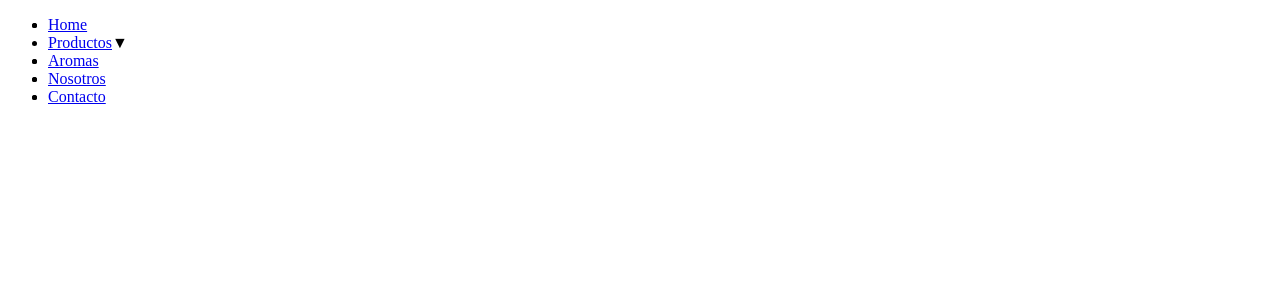
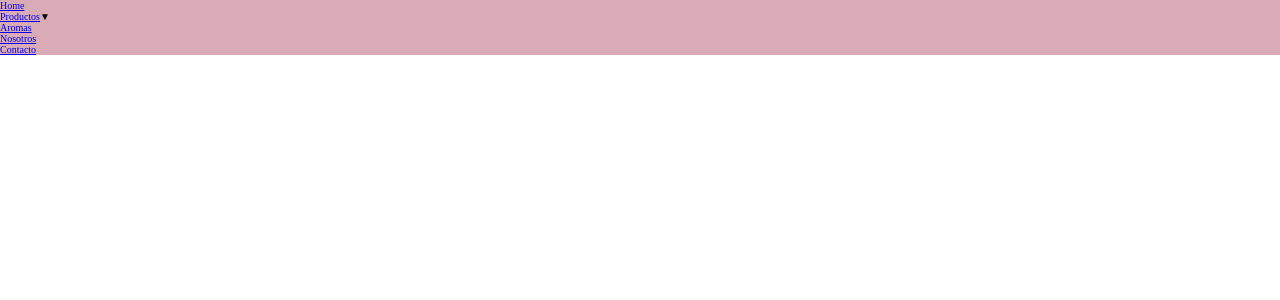
Before and after one commit to Nimrodxx92/Proyecto-Amora, a React (Vite) app: page / in a window 1280 px wide. Shown: the top 300 px of the page. Built offline with nearby package versions, Linux system fonts and the light colour scheme.

Commit message:
scss variable

```diff
--- a/package.json
+++ b/package.json
@@ -12,8 +12,7 @@
   "dependencies": {
     "react": "^18.2.0",
     "react-dom": "^18.2.0",
-    "react-router-dom": "^6.22.1",
-    "sass": "^1.71.0"
+    "react-router-dom": "^6.22.1"
   },
   "devDependencies": {
     "@types/react": "^18.2.55",
@@ -23,6 +22,7 @@
     "eslint-plugin-react": "^7.33.2",
     "eslint-plugin-react-hooks": "^4.6.0",
     "eslint-plugin-react-refresh": "^0.4.5",
+    "sass": "^1.71.0",
     "vite": "^5.1.0"
   }
 }
--- a/src/App.jsx
+++ b/src/App.jsx
@@ -5,7 +5,7 @@ import Productos from "./components/Productos";
 import Aromas from "./components/Aromas";
 import Nosotros from "./components/Nosotros";
 import Contacto from "./components/Contacto";
-import "./App.css";
+import "./scss/index.scss";
 
 function App() {
   return (
--- /dev/null
+++ b/src/scss/base/_resets.scss
@@ -0,0 +1,10 @@
+// _resets.scss
+html {
+  font-size: 62.5%;
+}
+
+* {
+  padding: 0;
+  margin: 0;
+  box-sizing: border-box;
+}
--- /dev/null
+++ b/src/scss/base/_variables.scss
@@ -0,0 +1,4 @@
+// _variables.scss
+$background-primary: #d8abb7;
+$background-botton: #d87e96;
+$background-banner: #edd5d8;
--- /dev/null
+++ b/src/scss/components/_navbar.scss
@@ -0,0 +1,7 @@
+// navbar.scss
+
+@use "../base/variables" as v;
+
+nav {
+  background-color: v.$background-primary;
+}
```
Also changed, not shown: src/scss/index.scss (added, +7 -0 lines), src/App.css (deleted), 1 other file (tests, documents, lock files or other folders).
